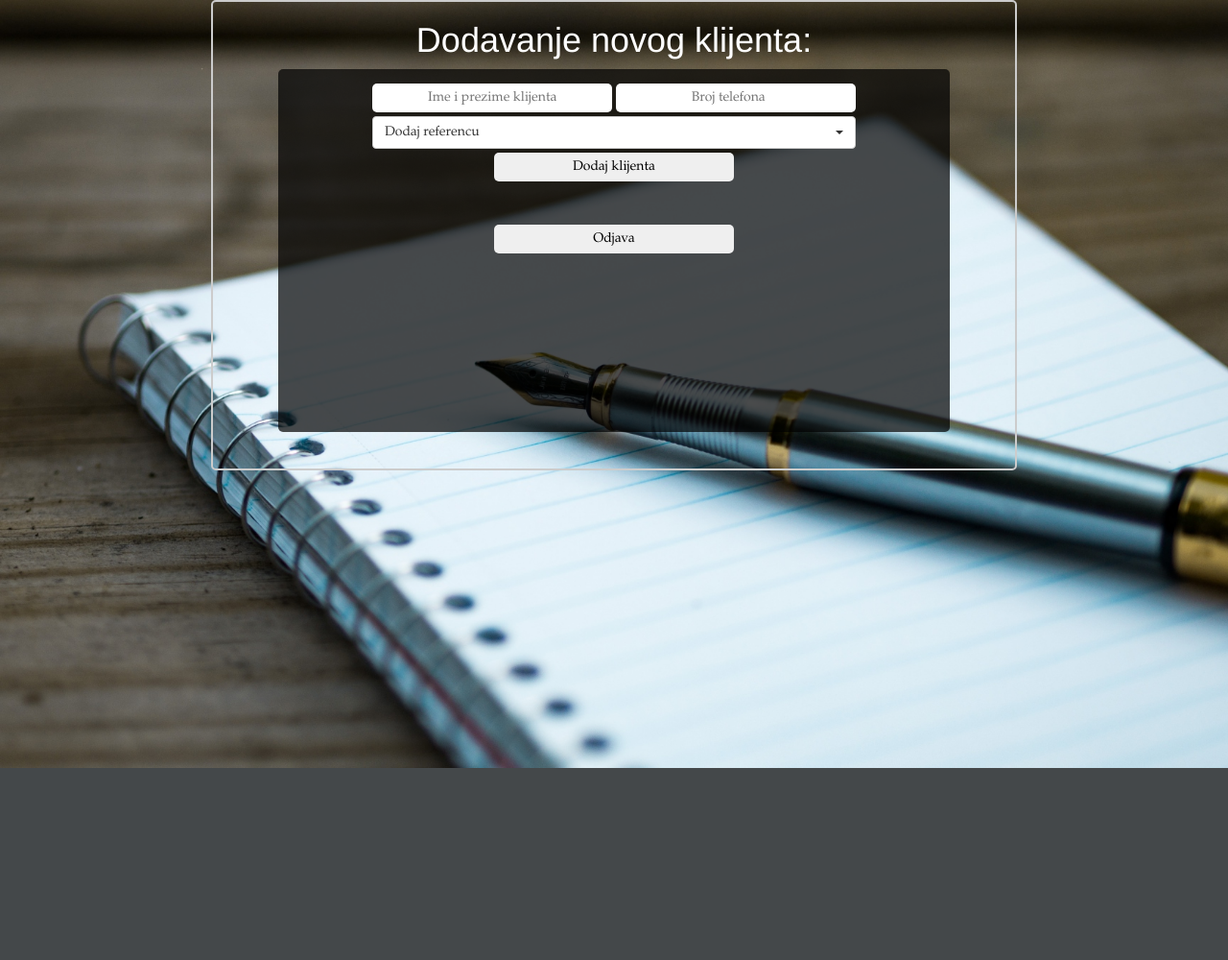
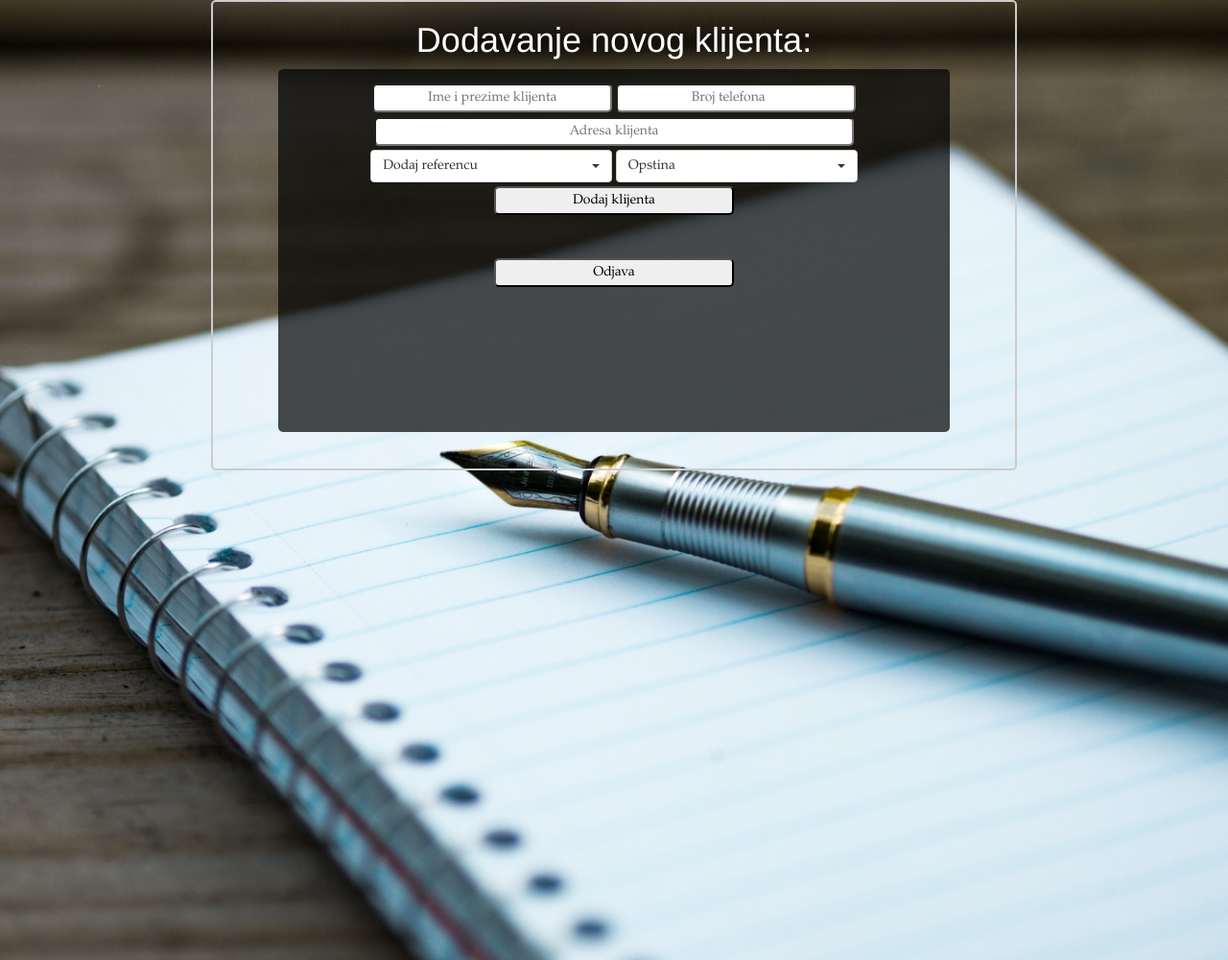
Before and after one commit to PetarBisevac/Osiguranje, a PHP site: page /agent.php in a window 1280 px wide. Shown: the whole page at 96% size. Before the commit the page ends 800 px from the top, so only its background shows below. Run offline with PHP 8.4, Linux system fonts and the light colour scheme; the visitor is signed in with stand-in values (Sample User, id 1); data that the repository does not hold is empty; some libraries are stand-ins or nearby versions.

Commit message:
Promene
Uneta adresa i opstina klijenata

```diff
--- a/agent.css
+++ b/agent.css
@@ -5,7 +5,8 @@ body, html {
   background-image: url(img/background.jpg);
   background-position: center;
   background-repeat: no-repeat;
-  background-size: cover; }
+  background-size: cover;
+  min-height: 1000px; }
 
 .opisForme {
   position: absolute;
@@ -56,19 +57,18 @@ body, html {
   -ms-flex-align: center;
   align-items: center;
   cursor: pointer;
-  border: none;
   text-align: center;
-  vertical-align: middle; }
+  vertical-align: middle;
+  font-family: "Palatino Linotype", "Book Antiqua", Palatino, serif; }
 
 .bootstrap-select {
-  position: absolute !important;
-  z-index: 999 !important;
-  top: 0 !important;
-  left: 50% !important;
-  width: 36em !important;
-  margin-top: 3.5em !important;
-  margin-left: -18em !important;
-  font-family: "Palatino Linotype", "Book Antiqua", Palatino, serif; }
+  width: 18em !important; }
+
+.container {
+  width: 60em !important;
+  position: absolute;
+  top: 22.3%;
+  left: -10%; }
 
 .message {
   position: absolute;
--- a/agent.php
+++ b/agent.php
@@ -73,6 +73,7 @@ if (!isset($_SESSION['loggedinAgent'])) {
   var x;
   x = document.getElementById("phoneNumber").value;
   y = document.getElementById("fullname").value;
+  z = document.getElementById("adresa").value;
   if ((x == "") || (y == "")) {
       alert("Ne smete ostaviti prazno polje");
       return false;
@@ -90,6 +91,7 @@ if (!isset($_SESSION['loggedinAgent'])) {
      <form action = "signUpClients.php" id="frmBox"  method = "POST" onsubmit="return formSubmit();"><!-- Napravljena forma cija je akcija da preusmeri podatke na signup.php skriptu -->
        <input type="text" name="fullname" id="fullname"  placeholder="Ime i prezime klijenta" style="color:black;"><!-- Input polje za unos imena i prezimena -->
        <input type="number" name="phoneNumber" id="phoneNumber" placeholder="Broj telefona"  style="color:black;" onkeypress='validate(event)'><!-- Input polje za unos sifre -->
+       <input type="text" name="adresa" id="adresa" placeholder="Adresa klijenta"  style="color:black; width:500px">
        <input type="submit" name="dodaj" value="Dodaj klijenta" onClick="return empty()" style="cursor: pointer; color:black; margin-top: 37px;"><br><br><br><!-- Dugme za prosledjivanje podataka  -->
        <div class="container">
          <div class="row">
@@ -100,6 +102,16 @@ if (!isset($_SESSION['loggedinAgent'])) {
                  $sql = mysqli_query($connection, "SELECT clientsPN FROM clients");
                  while ($row = $sql->fetch_assoc()){
                  echo "<option value=\"".$row['clientsPN']."\">" . $row['clientsPN'] . "</option>";
+                 }
+             ?>
+           </select>
+           <select name="dropdownopstina" class="selectpicker" data-show-subtext="true" data-live-search="true">
+            <option>Opstina</option>
+             <?php
+                 $connection = new mysqli("localhost", "root", "","novoosiguranje");
+                 $sql = mysqli_query($connection, "SELECT opstina FROM bgopstine");
+                 while ($row = $sql->fetch_assoc()){
+                 echo "<option value=\"".$row['opstina']."\">" . $row['opstina'] . "</option>";
                  }
              ?>
            </select>
--- a/agent.sass
+++ b/agent.sass
@@ -6,6 +6,7 @@ body, html
   background-position: center
   background-repeat: no-repeat
   background-size: cover
+  min-height: 1000px
 
 .opisForme
   position: absolute
@@ -50,19 +51,18 @@ body, html
   border-radius: 5px
   align-items: center
   cursor: pointer
-  border: none
   text-align: center
   vertical-align: middle
+  font-family: "Palatino Linotype", "Book Antiqua", Palatino, serif
 
 .bootstrap-select
-  position: absolute!important
-  z-index: 999!important
-  top: 0!important
-  left: 50%!important
-  width: 36em !important
-  margin-top: 3.5em !important
-  margin-left: -18em!important
-  font-family: "Palatino Linotype", "Book Antiqua", Palatino, serif
+  width: 18em !important
+
+.container
+  width: 60em !important
+  position: absolute
+  top: 22.3%
+  left: -10%
 
 .message
   position: absolute
--- a/changePassword.css
+++ b/changePassword.css
@@ -46,8 +46,7 @@
   margin-bottom: 5px;
   height: 30px;
   border-radius: 5px;
-  cursor: pointer;
-  border: none; }
+  cursor: pointer; }
 
 .overlayChangePassword {
   position: absolute;
--- a/changePassword.sass
+++ b/changePassword.sass
@@ -45,7 +45,6 @@
   height: 30px
   border-radius: 5px
   cursor: pointer
-  border: none
 
 .overlayChangePassword
   position: absolute
--- a/homeManager.php
+++ b/homeManager.php
@@ -418,10 +418,10 @@ $(selectors.reset).on('click', function (e) {
 
                     <div class="form-group">
                       <label for="input-search" class="sr-only">Search Tree:</label>
-                      <input  type="input" class="form-control" id="input-search" placeholder="Type to search..." value="">
+                      <input  type="input" class="form-control" id="input-search" placeholder="Kucajte da pretrazite..." value="">
                     </div>
-                    <button type="button" class="btn btn-success" id="btn-search">Search</button>
-                    <button type="button" class="btn btn-default" id="btn-clear-search">Clear</button>
+                    <button type="button" class="btn btn-success" id="btn-search">Pretraga</button>
+                    <button type="button" class="btn btn-default" id="btn-clear-search">Obrisi</button>
 
         <h2 align="center" style="color:white;font-family: "Palatino Linotype", "Book Antiqua", Palatino, serif;">STABLO KLIJENATA </h2>
     </div>
--- a/index.sass
+++ b/index.sass
@@ -55,7 +55,6 @@ body, html
   border-radius: 5px
   align-items: center
   cursor: pointer
-  border: none
   text-align: center
   vertical-align: middle
 
@@ -102,7 +101,6 @@ body, html
   border-radius: 5px
   align-items: center
   cursor: pointer
-  border: none
   color: black
   text-align: center
   vertical-align: middle
@@ -178,7 +176,6 @@ body, html
   height: 30px
   border-radius: 5px
   cursor: pointer
-  border: none
 
 a
   text-decoration: none
@@ -239,7 +236,6 @@ a
   height: 30px
   border-radius: 5px
   cursor: pointer
-  border: none
 
 .subopisFormeChangeAgent button
   width: 250px
@@ -247,7 +243,7 @@ a
   height: 30px
   border-radius: 5px
   cursor: pointer
-  border: none
+
 a
   text-decoration: none
 
```
Also changed, not shown: index.css (+3 -8 lines), signUpClients.php (+6 -2 lines).
